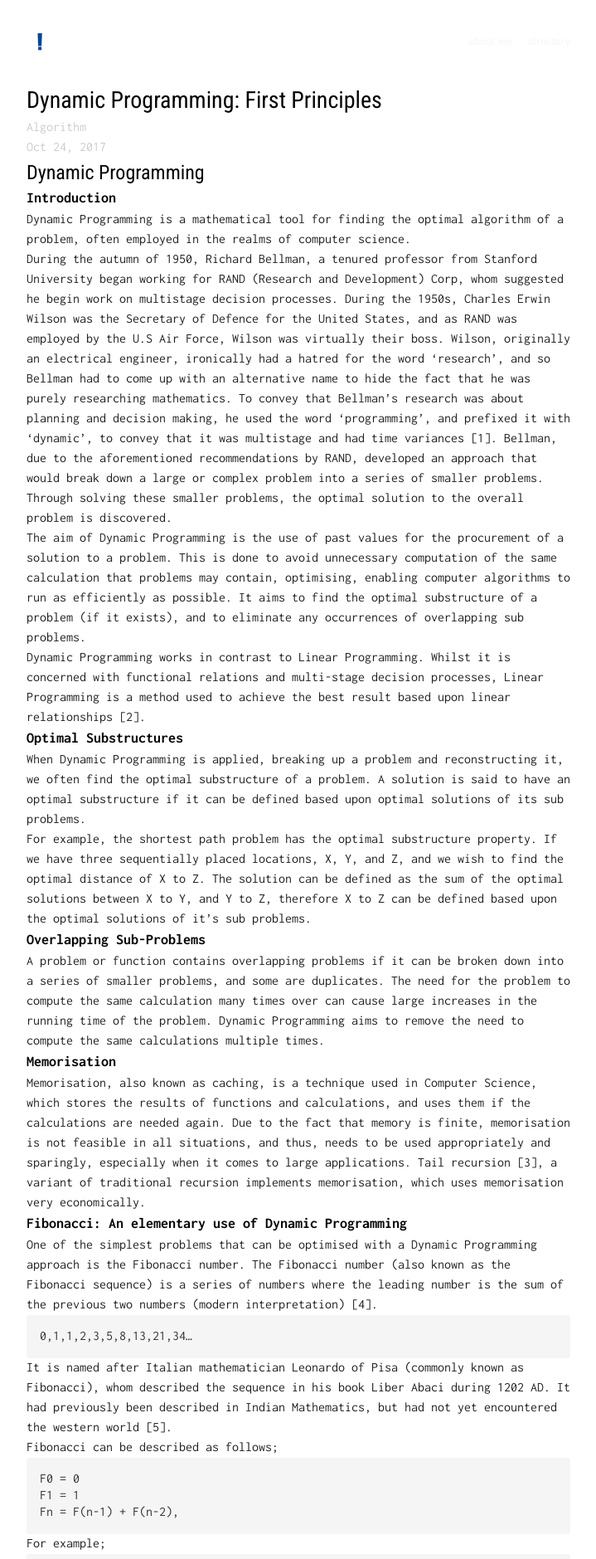
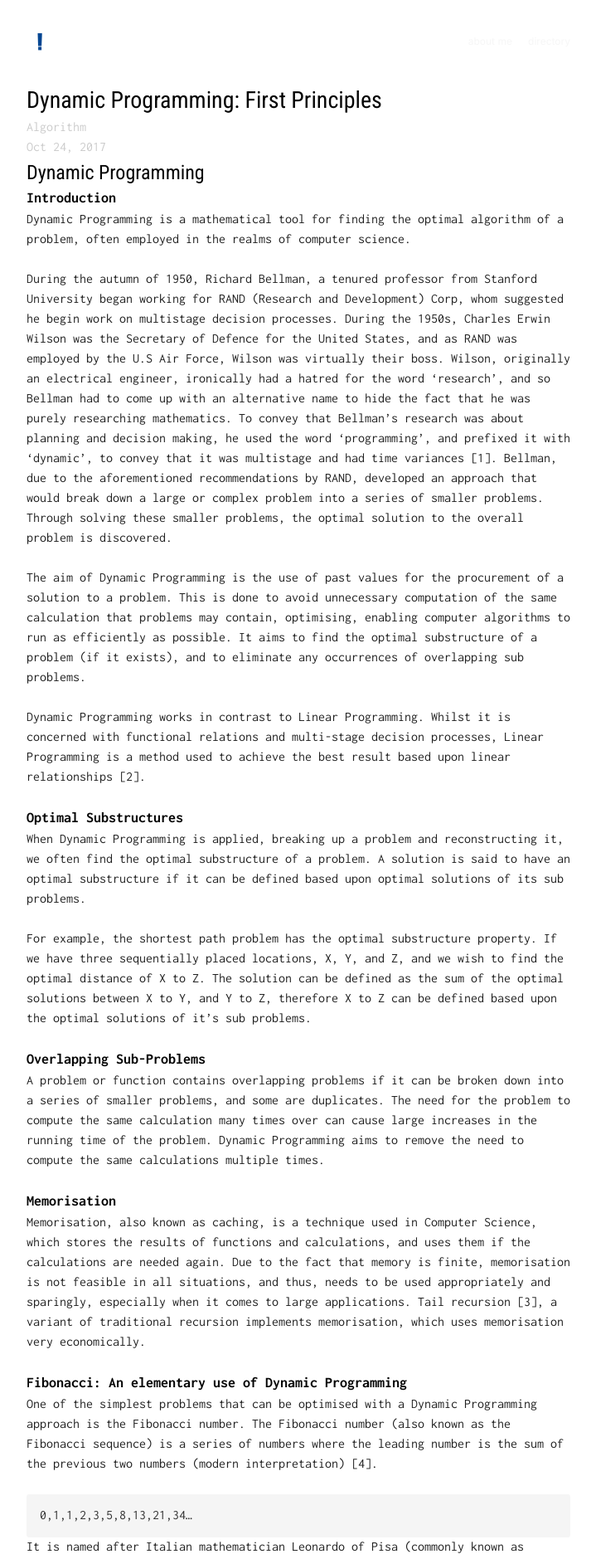
Before and after one commit to sibeitokgong/flawlessrhetoric, a Jekyll site: the page built from _posts/2017-10-24-Dynamic-Programming:-First-Principles.md.md, in a window 1280 px wide. Shown: the top 1879 px of the page at 83% size, without its empty margins (280-999 px from the left). Built offline with Jekyll 4.4.1, drawn with Linux system fonts in a browser that asks for light colours.

Commit message:
Line breaks

```diff
--- a/_posts/2017-10-24-Dynamic-Programming:-First-Principles.md.md
+++ b/_posts/2017-10-24-Dynamic-Programming:-First-Principles.md.md
@@ -11,6 +11,7 @@ tag: Algorithm
 ### Introduction
 Dynamic Programming is a mathematical tool for finding the optimal algorithm of a problem,
 often employed in the realms of computer science.
+<br><br>
 
 During the autumn of 1950, Richard Bellman, a tenured professor from
 Stanford University began working for RAND (Research and Development) Corp, whom suggested he begin work on
@@ -22,54 +23,65 @@ planning and decision making, he used the word ‘programming’, and prefixed i
 multistage and had time variances [1]. Bellman, due to the aforementioned recommendations by RAND,
 developed an approach that would break down a large or complex problem into a series of smaller problems.
 Through solving these smaller problems, the optimal solution to the overall problem is discovered.
+<br><br>
 
 The aim of Dynamic Programming is the use of past values for the procurement of a solution to a problem. This is done to
 avoid unnecessary computation of the same calculation that problems may contain, optimising, enabling computer
 algorithms to run as efficiently as possible. It aims to find the optimal substructure of a problem (if it exists),
 and to eliminate any occurrences of overlapping sub problems.
+<br><br>
 
 Dynamic Programming works in contrast to Linear Programming. Whilst it is concerned with functional relations and multi-stage
 decision processes, Linear Programming is a method used to achieve the best result based upon linear relationships [2].
+<br><br>
 
 ### Optimal Substructures
 When Dynamic Programming is applied, breaking up a problem and reconstructing it, we often find the optimal
 substructure of a problem. A solution is said to have an optimal substructure if it can be defined based upon
 optimal solutions of its sub problems.
+<br><br>
 
 For example, the shortest path problem has the optimal substructure property. If we have three sequentially
 placed locations, X, Y, and Z, and we wish to find the optimal distance of X to Z. The solution can be defined as the
 sum of the optimal solutions between X to Y, and Y to Z, therefore X to Z can be defined based upon the optimal solutions
 of it’s sub problems.
+<br><br>
 
 ### Overlapping Sub-Problems
 A problem or function contains overlapping problems if it can be broken down into a series of smaller problems,
 and some are duplicates. The need for the problem to compute the same calculation many times over can cause large increases
 in the running time of the problem. Dynamic Programming aims to remove the need to compute the same calculations multiple times.
+<br><br>
 
 ### Memorisation
 Memorisation, also known as caching, is a technique used in Computer Science, which stores the results of functions and calculations,
 and uses them if the calculations are needed again. Due to the fact that memory is finite, memorisation is not feasible in all situations,
 and thus, needs to be used appropriately and sparingly, especially when it comes to large applications. Tail recursion [3], a variant of
 traditional recursion implements memorisation, which uses memorisation very economically.
+<br><br>
 
 ### Fibonacci: An elementary use of Dynamic Programming
 One of the simplest problems that can be optimised with a Dynamic Programming approach is the Fibonacci number.
 The Fibonacci number (also known as the Fibonacci sequence) is a series of numbers where the leading number is the
 sum of the previous two numbers (modern interpretation) [4].
+<br><br>
 
     0,1,1,2,3,5,8,13,21,34…
 
 It is named after Italian mathematician Leonardo of Pisa (commonly known as Fibonacci), whom described the sequence
 in his book Liber Abaci during 1202 AD. It had previously been described in Indian Mathematics,
 but had not yet encountered the western world [5].
+<br><br>
 
 Fibonacci can be described as follows;
+<br><br>
 
     F0 = 0
     F1 = 1
     Fn = F(n-1) + F(n-2),
 
 For example;
+<br><br>
 
     F3 = F(2)  + F(1)
     F3 = (F(1) + F(0))  + 1
@@ -82,9 +94,11 @@ This poses a problem. Computing a Fibonacci number greater than two will force o
 The figure above Figure 1 represents the structure of the Fibonacci sequence of four. The Fibonacci
 number of four will compute the Fibonacci of two twice. The number of overlapping sub problems will grow
 exponentially as the Fibonacci number is increased, and thus the running time to compute it.
+<br><br>
 
 We can use Dynamic Programming (and memorisation) to mitigate these unneeded computations,
 and define the Fibonacci Number of n as follows;
+<br><br>
 
     Fibonacci (n, i = 0, a = 0, b = 1 )
     {
@@ -96,23 +110,28 @@ and define the Fibonacci Number of n as follows;
 This approach first checks if we have reached the desired number, if not, it computes the sequence. It will never
 call a number that has already been calculated, and will instead use memorisation and pass the previous
 (to the current number we are at) two values to the function to calculate them.
+<br><br>
 
 ### Economic Optimisation: A Canonical example of dynamic programming.
 Various economic problems, especially around stage based decision making can be solved through the
 use of dynamic programming.
+<br><br>
 
 Michael Tick describes the following problem. A corporation owning a number of plants has funds to invest,
 with each of the plants providing a number of proposals of what returns it can provide depending on how many
 funds it is allocated. This problem can be solved quite nicely with dynamic programming [6].
+<br><br>
 
 The total number of solutions is the number of proposals in each plant multiplied, in Ticks case there are 24
 possible solutions (3 x 4 x 2). Enumerating of all solutions is infeasible due to the fact that many solutions
 may not be possible with the funds available, and are not worth calculation, and for problems containing lots of
 proposals, it may not be computationally feasible. Enumerating over all solutions is also not efficient, we do not
 look at previous solutions to eliminate possible, inferior (less generated revenue) solutions.
+<br><br>
 
 This is where dynamic programming can come into use. We can employ it to develop a solution that will take into consideration
 the available funds as well as previously tested solutions.
+<br><br>
 
 ### Solution Design
 A solution was developed using dynamic programming to approach this problem, written in C++.
@@ -128,6 +147,7 @@ to the vector of it’s proposals, as well as the number of proposals it contain
 #### Stage
 This class contains the algorithm. Each state maintains a list of proposals (from the given plant), as well as a map,
 it’s key the cost, and value the revenue it generates. The stage takes a previous stage (or null if it is the first).
+<br><br>
 
 If it is the first stage, then revenue is just the possible proposals that cost less than the funds available.
 If we are on any of the stages after the initial, we begin iterating through each of the proposals. If the cost of
@@ -143,6 +163,7 @@ the next stage which is the natural solution to the problem. Each stage will ass
 compared to the available funds, and then pass its information to the next stage. Whilst the approach finds
 the best solution, it does not return the proposals used, only the possible revenue and the cost it will require.
 The map of cost to revenue, implements the memorisation aspect of the algorithm.
+<br><br>
 
     if first stage
       foreach proposal in plant
@@ -165,12 +186,14 @@ The map of cost to revenue, implements the memorisation aspect of the algorithm.
 Whilst solvable, Tick makes several assumptions. Firstly, his solution assumes that each plant will have a
 proposal enacted upon, and secondly, that we use all the funds with the remainder not included in the revenue
 created in the end.
+<br><br>
 
 ### Conclusion
 Dynamic Programming is an essential tool for solving multistage problems. It helps find the optimal substructure of a
 problem where possible, and remove any overlapping sub problems. It is applicable for smaller problems, such as
 Fibonacci, and larger problems such as economic optimisations. This report is by no means an extensive or advanced
 approach to dynamic programming, and aims only to introduce the concept of dynamic programming, and explain how it works on rudimentary examples.
+<br><br>
 
 ### References
 [1] R. Bellman, Eye of the hurricane. Singapore: World Scientific, 1984
```
